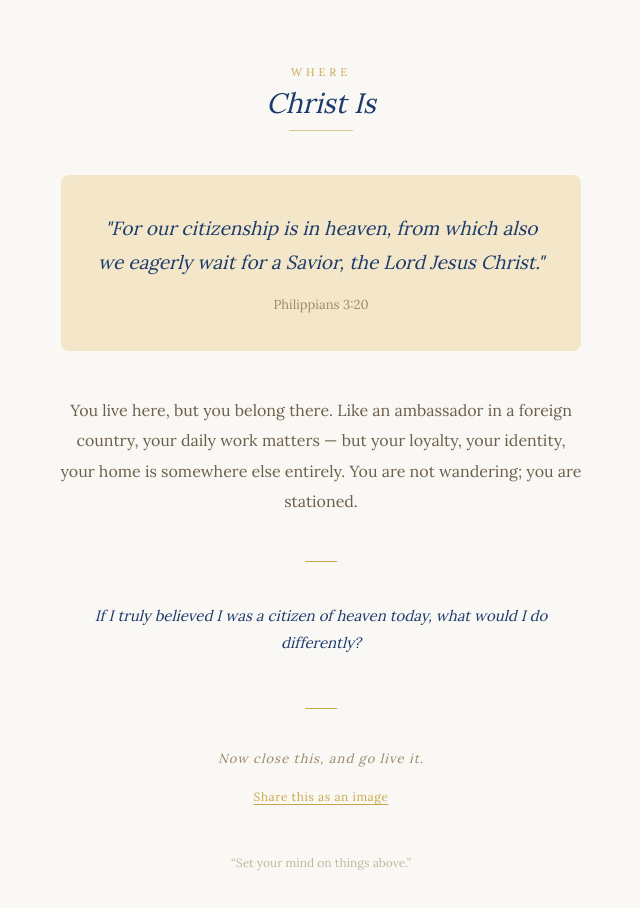
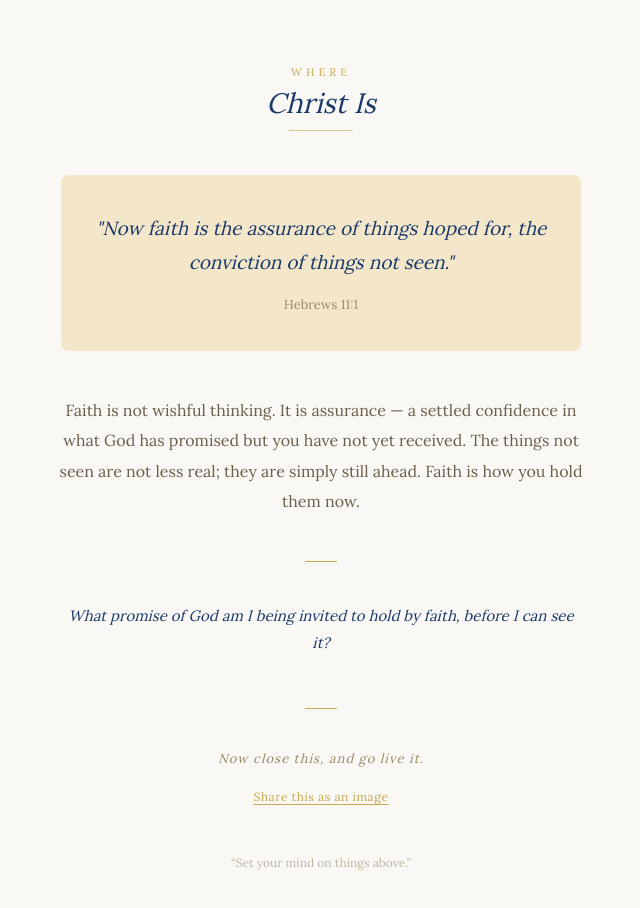
Before and after one commit to jgsmarcano88/wherechristis, a Next.js app: page / in a window 1280 px wide. Shown: the top 908 px of the page, without its empty margins (319-959 px from the left). Built offline with nearby package versions, Linux system fonts and the light colour scheme.

Commit message:
Deepen content: 40 entries

```diff
--- a/app/data/entries.js
+++ b/app/data/entries.js
@@ -269,6 +269,96 @@ const entries = [
     question:
       "Do I realize that Jesus Himself is asking the Father for me to be with Him?",
   },
+  {
+    verse:
+      '"If I go and prepare a place for you, I will come again and receive you to Myself, that where I am, there you may be also."',
+    reference: "John 14:3",
+    meditation:
+      "Jesus did not only promise a place — He promised to come back for you Himself. He will not send a messenger. He will not leave you to find your own way. He is coming, in person, to bring you home.",
+    question:
+      "Am I waiting for Christ Himself today — or only for the things I hope He will give me?",
+  },
+  {
+    verse:
+      '"we are of good courage, I say, and prefer rather to be absent from the body and to be at home with the Lord."',
+    reference: "2 Corinthians 5:8",
+    meditation:
+      "To Paul, leaving this life was not a loss but a homecoming. To be away from the body is to be at home with the Lord. There is a place where you are already expected, already known, already wanted. You are not drifting toward an end; you are traveling toward home.",
+    question:
+      "When I think of being with the Lord, does it feel like an ending — or like coming home?",
+  },
+  {
+    verse:
+      '"and though you have not seen Him, you love Him, and though you do not see Him now, but believe in Him, you greatly rejoice with joy inexpressible and full of glory."',
+    reference: "1 Peter 1:8",
+    meditation:
+      "You have never seen His face, and yet you love Him. You cannot see Him now, and yet you trust Him. This is not a lesser kind of love — it is the kind that fills you with a joy too deep for words. The unseen Christ is nearer than the things you can touch.",
+    question:
+      "Can I love and trust the One I cannot see today, more than the things I can?",
+  },
+  {
+    verse:
+      '"Now faith is the assurance of things hoped for, the conviction of things not seen."',
+    reference: "Hebrews 11:1",
+    meditation:
+      "Faith is not wishful thinking. It is assurance — a settled confidence in what God has promised but you have not yet received. The things not seen are not less real; they are simply still ahead. Faith is how you hold them now.",
+    question:
+      "What promise of God am I being invited to hold by faith, before I can see it?",
+  },
+  {
+    verse:
+      '"But seek first His kingdom and His righteousness, and all these things will be added to you."',
+    reference: "Matthew 6:33",
+    meditation:
+      "Jesus does not ask you to ignore your daily needs — He knows you have them. He simply tells you where to look first. Seek His kingdom, and the rest falls into its proper place. Put eternity first, and today gets lighter.",
+    question:
+      "What am I seeking first today — and what would change if His kingdom came first?",
+  },
+  {
+    verse:
+      '"One thing I have asked from the Lord, that I shall seek: that I may dwell in the house of the Lord all the days of my life, to behold the beauty of the Lord."',
+    reference: "Psalm 27:4",
+    meditation:
+      "David, a king with everything, narrowed his whole heart down to one request: to dwell with God and behold His beauty. Not power, not safety, not success — nearness. When everything else falls away, this is the one thing worth asking for.",
+    question:
+      "If I could ask God for only one thing today, would it be Him?",
+  },
+  {
+    verse:
+      '"But according to His promise we are looking for new heavens and a new earth, in which righteousness dwells."',
+    reference: "2 Peter 3:13",
+    meditation:
+      "This world, with all its injustice and ache, is not the final word. A new heaven and a new earth are coming — a place where righteousness is not fought for but simply lives there, at home. You are looking for that. Keep looking.",
+    question:
+      "What brokenness am I aching over — and can I lift my eyes to the world where righteousness dwells?",
+  },
+  {
+    verse:
+      '"Yet you do not know what your life will be like tomorrow. You are just a vapor that appears for a little while and then vanishes away."',
+    reference: "James 4:14",
+    meditation:
+      "Your life here is a vapor — here in the morning, gone by noon. This is not said to frighten you, but to free you. If this life is brief, then it was never meant to carry the weight of forever. Lay that weight down where it belongs.",
+    question:
+      "What am I treating as permanent that is really just passing?",
+  },
+  {
+    verse:
+      '"Therefore, my beloved brothers, be steadfast, immovable, always abounding in the work of the Lord, knowing that your labor is not in vain in the Lord."',
+    reference: "1 Corinthians 15:58",
+    meditation:
+      "Much of what you do here feels like it disappears — the dishes, the work, the small faithfulness no one sees. But nothing done for the Lord is ever wasted. It is gathered up, remembered, and carried into eternity. Your quiet labor is not in vain.",
+    question:
+      "What small, unseen faithfulness can I offer today, trusting it is not wasted?",
+  },
+  {
+    verse:
+      '"they will see His face, and His name will be on their foreheads."',
+    reference: "Revelation 22:4",
+    meditation:
+      "This is the end of the whole story: they will see His face. Not a vision, not a glimpse — His face. The longing behind every prayer, the ache beneath every sorrow, answered at last. You were made for that moment.",
+    question:
+      "Do I long to see His face — and does that longing shape how I live today?",
+  },
 ];
 
 export default entries;
```
